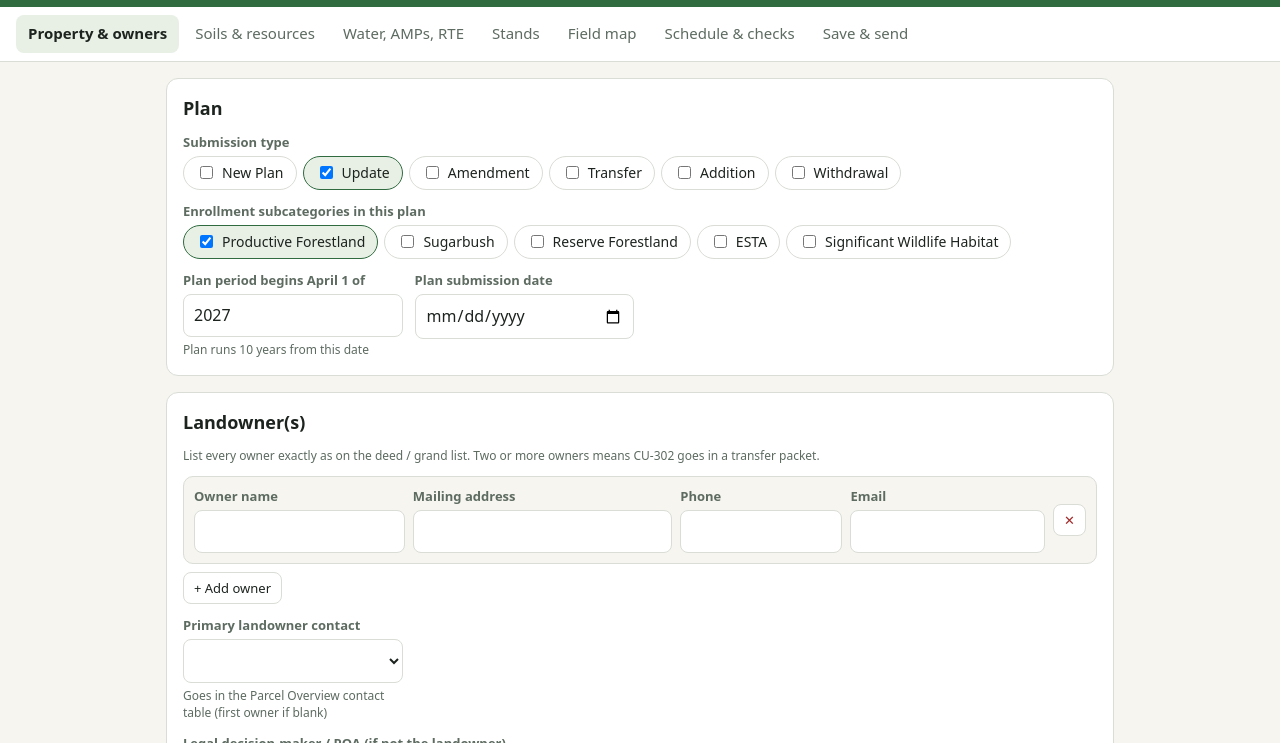
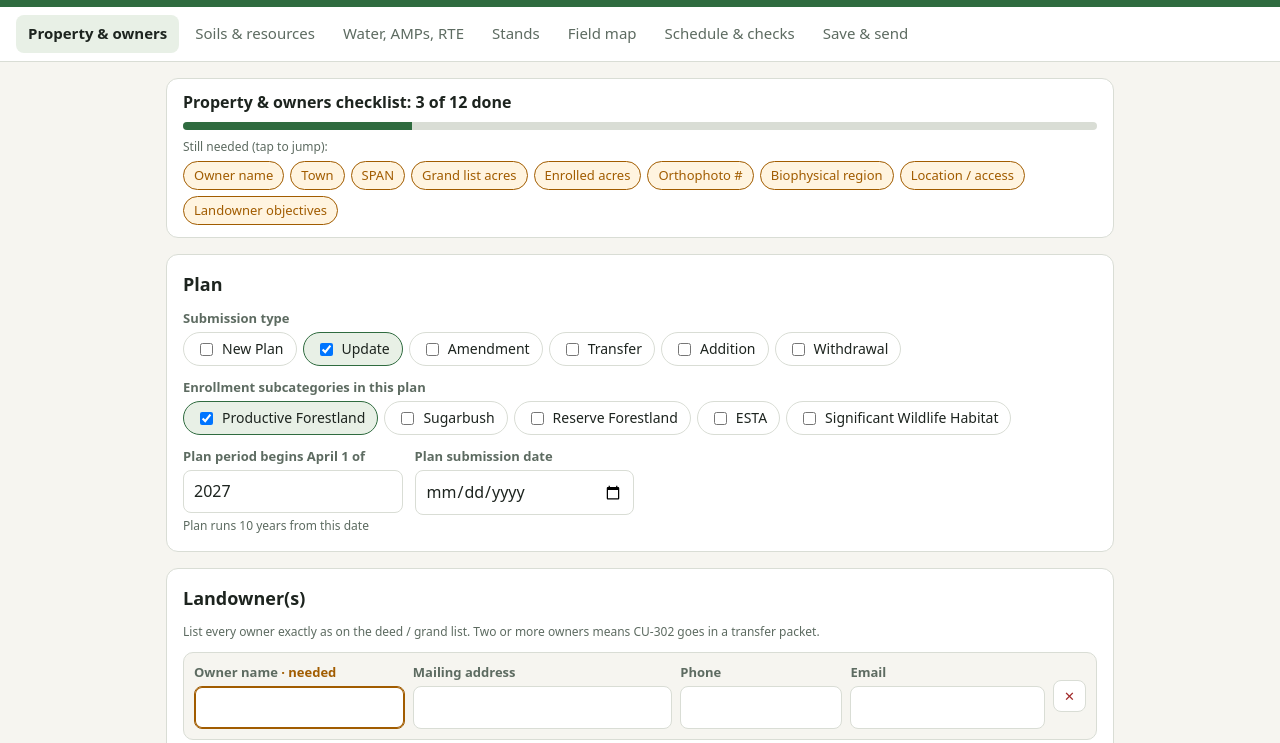
Before and after one commit to Weseverts/uva-plan-app, a plain HTML site: page index.html in a window 1280 px wide. Shown: the part 57-800 px from the top of the page. Drawn offline with Linux system fonts and the light colour scheme.

Commit message:
Checklists at the top of Property, Soils and Water tabs; highlight missing required fields
Co-Authored-By: Claude Opus 5.5 <noreply@anthropic.com>
Claude-Session: https://claude.ai/code/session_01Y476RQ2s9jsruA8JQ4yGE9

```diff
--- a/index.html
+++ b/index.html
@@ -55,6 +55,8 @@ kbd{border:1px solid var(--line);border-radius:4px;padding:0 4px;font:inherit;fo
 .mic.rec{background:var(--bad);border-color:var(--bad);animation:pulse 1.2s infinite}
 @keyframes pulse{50%{opacity:.55}}
 .chk-panel{border:1px solid var(--line);border-radius:12px;padding:12px 16px;margin-bottom:16px;background:var(--card)}
+.f.need>.l::after{content:" · needed";color:var(--warn,#b26b00);font-weight:600}
+.f.need input,.f.need textarea,.f.need select,.f.need .checks{border-color:var(--warn,#b26b00)!important;box-shadow:0 0 0 1px var(--warn,#b26b00) inset}
 .chk-panel.done{border-color:var(--ok);background:var(--ok-bg)}
 .chk-bar{height:8px;border-radius:4px;background:var(--line);overflow:hidden;margin:8px 0}
 .chk-bar i{display:block;height:100%;background:var(--accent)}
@@ -280,7 +282,7 @@ function isAmend(){const t=P.plan.types||[];return t.includes("Amendment")||t.in
 function vProperty(){
   const cloudTop=(typeof cloudPanel==="function")?cloudPanel(true):"";
   const isT=(P.plan.types||[]).includes("Transfer"), isA=isAmend();
-  return `${cloudTop}<section class="card"><h2>Plan</h2>${G("plan",[
+  return `${cloudTop}${secPanel("property")}<section class="card"><h2>Plan</h2>${G("plan",[
     ["types","Submission type","chk",{o:["New Plan","Update","Amendment","Transfer","Addition","Withdrawal"],wide:true}],
     ["subcats","Enrollment subcategories in this plan","chk",{o:["Productive Forestland","Sugarbush","Reserve Forestland","ESTA","Significant Wildlife Habitat"],wide:true}],
     ["startYear","Plan period begins April 1 of","n",{hint:"Plan runs 10 years from this date"}],
@@ -309,7 +311,7 @@ function vProperty(){
   </section>`;
 }
 function vResources(){
-  return `<section class="card"><h2>Soils</h2><p class="hint">Site index format you already use works fine, e.g. "SM 61, RM 60, BF 60".</p>
+  return `${secPanel("resources")}<section class="card"><h2>Soils</h2><p class="hint">Site index format you already use works fine, e.g. "SM 61, RM 60, BF 60".</p>
   ${R("soils",[["series","Soil series","t",{list:"dl-soils"}],["siteIndex","Site index by species","t",{ph:"SM 61, RM 60"}],["description","Description / limitations","t"]],"1.2fr 1fr 2fr","Add soil")}
   </section>
   <section class="card notes-card"><h2>Property field notes: just talk</h2><p class="hint">Access, history, wildlife sign, cultural features, owner goals. Claude turns this into the property description and resource sections.</p>${G("",[["fieldNotes","","ta",{wide:true,big:true}]])}</section>
@@ -319,7 +321,7 @@ function vResources(){
 }
 function vWater(){
   const aq=[["intermittent","Intermittent streams"],["perennial","Perennial streams / rivers"],["ponds","Lakes / ponds"],["wet12","Class I / II wetlands (incl. vernal pools)"],["wet3","Class III wetlands"]];
-  return `<section class="card"><h2>Aquatic features</h2>
+  return `${secPanel("water")}<section class="card"><h2>Aquatic features</h2>
   ${aq.map(([k,l])=>`<div class="row" style="grid-template-columns:1fr 2fr">${F("aquatic."+k,["p",l,"radio",{o:["Yes","No"]}])}${F("aquatic."+k,["n","Location / stands / notes","t"])}</div>`).join("")}
   </section>
   <section class="card"><h2>AMP implementation overview (whole parcel)</h2><p class="hint">The plan's AMP table is built per stand from each stand's "AMP implementation observed". Tick below only if you walked every road and trail.</p>
@@ -448,6 +450,60 @@ function vTreatment(b,i){
   <button class="b s x" data-del="${b.replace(/\.\d+$/,"")}" data-i="${i}">Remove treatment</button></div></details>`;
 }
 
+function sectionChecks(which){
+  const L=[];const add=(label,jump,ok)=>L.push([label,jump,!!ok]);
+  const t=x=>x!=null&&String(x).trim()!=="";
+  const pr=P.property||{}, notes=String(P.fieldNotes||"").trim().length>80;
+  if(which==="property"){
+    const types=P.plan.types||[];
+    add("Submission type","plan.types",types.length);
+    add("Enrollment subcategories","plan.subcats",(P.plan.subcats||[]).length);
+    add("Plan start year","plan.startYear",t(P.plan.startYear));
+    if(isAmend()&&!types.includes("Update")&&!types.includes("New Plan")){add("Approved plan expiration year","plan.expirationYear",t(P.plan.expirationYear));add("Amendment type","plan.amendment.kinds",((P.plan.amendment||{}).kinds||[]).length)}
+    const ow=P.owners||[];
+    add("Owner name","owners.0.name",ow.some(o=>t(o.name)));
+    ow.forEach((o,i)=>{if(t(o.name))add(`Mailing address (${o.name})`,`owners.${i}.address`,t(o.address))});
+    if(types.includes("Transfer")){add("Previous owner(s)","transfer.prevOwner",t((P.transfer||{}).prevOwner));add("Date of transfer","transfer.transferDate",t((P.transfer||{}).transferDate))}
+    [["town","Town"],["span","SPAN"],["glAcres","Grand list acres"],["enrolledAcres","Enrolled acres"],["orthophoto","Orthophoto #"],["bioRegion","Biophysical region"],["location","Location / access"]].forEach(([k,l])=>add(l,"property."+k,t(pr[k])));
+    add("Landowner objectives","property.objectives",t(pr.objectives)||notes);
+    const en=num(pr.enrolledAcres),sum=P.stands.reduce((a,x)=>a+(num(x.acres)||0),0);
+    if(en!=null&&sum>0)add(`Stand acres (${r1(sum*100)/100}) match enrolled acres`,"property.enrolledAcres",Math.abs(sum-en)<0.05);
+  }
+  if(which==="resources"){
+    const so=(P.soils||[]).filter(x=>t(x.series));
+    add("At least one soil series","soils.0.series",so.length);
+    (P.soils||[]).forEach((x,i)=>{if(t(x.series)){add(`Site index: ${x.series}`,`soils.${i}.siteIndex`,t(x.siteIndex));add(`Limitations: ${x.series}`,`soils.${i}.description`,t(x.description))}});
+    [["wildlife","Wildlife habitat"],["cultural","Cultural resources"],["recreation","Recreation"]].forEach(([k,l])=>add(l,"property."+k,t(pr[k])));
+  }
+  if(which==="water"){
+    const aq=P.aquatic||{};
+    [["intermittent","Intermittent streams"],["perennial","Perennial streams"],["ponds","Lakes / ponds"],["wet12","Class I / II wetlands"],["wet3","Class III wetlands"]].forEach(([k,l])=>{const a=aq[k]||{};add(`${l}: yes or no`,`aquatic.${k}.p`,t(a.p));if(a.p==="Yes")add(`${l}: location / stands`,`aquatic.${k}.n`,t(a.n))});
+    const amp=P.amp||{};
+    add("Parcel AMP rating","amp.rating",t(amp.rating));
+    add("AMP summary of conditions","amp.summary",t(amp.summary));
+    if(amp.rating&&amp.rating!=="Meets requirements")add("AMP deficiencies & remediation","amp.deficiencies",t(amp.deficiencies));
+    const rte=P.rte||{},items=(rte.items||[]).filter(x=>t(x.feature));
+    add("RTE / significant communities, or 'None known'","rte.none",rte.none||items.length);
+    items.forEach((x,i)=>add(`Conservation approach: ${x.feature}`,`rte.items.${i}.approach`,t(x.approach)));
+  }
+  const missing=L.filter(x=>!x[2]);
+  return {total:L.length,done:L.length-missing.length,missing};
+}
+const SEC_TITLE={property:"Property & owners",resources:"Soils & resources",water:"Water, AMPs & RTE"};
+function secPanel(which){
+  const ck=sectionChecks(which), pct=ck.total?Math.round(100*ck.done/ck.total):100;
+  return `<div class="chk-panel${ck.missing.length?"":" done"}" id="secpanel"><b>${ck.missing.length?`${SEC_TITLE[which]} checklist: ${ck.done} of ${ck.total} done`:`✓ ${SEC_TITLE[which]} has everything the plan needs`}</b>
+  <div class="chk-bar"><i style="width:${pct}%"></i></div>
+  ${ck.missing.length?`<div class="hint">Still needed (tap to jump):</div><div class="chk-list">${ck.missing.map(m=>`<button data-jumpabs="${esc(m[1])}">${esc(m[0])}</button>`).join("")}</div>`:""}</div>`;
+}
+function markMissing(){
+  document.querySelectorAll(".f.need").forEach(e=>e.classList.remove("need"));
+  let miss=[];
+  if(SEC_TITLE[tab])miss=sectionChecks(tab).missing.map(m=>m[1]);
+  else if(tab==="stands"&&P.stands[standIdx])miss=standChecks(P.stands[standIdx]).missing.map(m=>"stands."+standIdx+"."+m[1]);
+  miss.forEach(p=>{const e=document.querySelector(`[data-p="${CSS.escape(p)}"]`);const box=e&&e.closest(".f");if(box)box.classList.add("need")});
+}
+function refreshSec(){clearTimeout(refreshSec.t);refreshSec.t=setTimeout(()=>{const old=document.getElementById("secpanel");if(old&&SEC_TITLE[tab]){const tmp=document.createElement("div");tmp.innerHTML=secPanel(tab);old.replaceWith(tmp.firstElementChild)}markMissing()},400)}
 function standChecks(s){
   const sc=s.subcat||[], has=a=>a.some(x=>sc.includes(x));
   const nf=has(["SIV","OI"])&&!has(["PF","S","RF","SW","SP","NC","RTE","RA","VP","FW","OF"]);
@@ -585,10 +641,11 @@ function render(){
   migrateProp(P);
   const pick=document.getElementById("propPick");
   pick.innerHTML=Object.values(DB.props).sort((a,b)=>(b.updated||b.created).localeCompare(a.updated||a.created)).map(p=>`<option value="${p.id}"${p.id===P.id?" selected":""}>${esc((p.owners[0]&&p.owners[0].name)||"New property")}${p.property.town?" – "+esc(p.property.town):""}</option>`).join("");
-  document.getElementById("nav").innerHTML=TABS.map(([k,l])=>`<button data-tab="${k}" class="${k===tab?"on":""}">${l}</button>`).join("");
+  document.getElementById("nav").innerHTML=TABS.map(([k,l])=>`<button data-tab="${k}" class="${k===tab?"on":""}">${l}${SEC_TITLE[k]&&!sectionChecks(k).missing.length?" ✓":""}</button>`).join("");
   const v={property:vProperty,resources:vResources,water:vWater,stands:vStands,map:vMap,review:vReview,export:vExport}[tab]();
   document.getElementById("main").innerHTML=v;
   if(tab==="map")bindMap();
+  markMissing();
 }
 function clsMid(c){const n=parseFloat(c);return /\+/.test(String(c))?n+2:n}
 function diamTotHTML(st){const sum=k=>r1((st.diam||[]).reduce((a,d)=>a+(num(d[k])||0),0));return `<td><b>Total</b></td><td><b>${sum("tpa")}</b></td><td><b>${sum("ba")}</b></td><td><b>${sum("ags")}</b></td><td><b>${sum("snags")}</b></td>`}
@@ -634,7 +691,7 @@ document.addEventListener("input",e=>{
     setP(P,t.dataset.p,t.value);
     autoFill(t.dataset.p,t.value,prev);
     persist();
-    if(tab==="stands") refreshPanel();
+    if(tab==="stands") refreshPanel(); else refreshSec();
   }
 });
 document.addEventListener("change",e=>{
@@ -643,7 +700,7 @@ document.addEventListener("change",e=>{
     const am=t.dataset.p.match(/^(stands\.\d+\.regen\.\d+)\.abundance$/);
     if(am){const row=getP(P,am[1]);const cur=String(row.stems||"").trim();if(!cur||Object.values(REGEN_RANGE).includes(cur)){row.stems=REGEN_RANGE[t.value]||"";const el=document.querySelector(`[data-p="${am[1]}.stems"]`);if(el)el.value=row.stems}}
     persist();
-    if(/\.(species|regen|invasives)\.\d+\.\w+$/.test(t.dataset.p)||/\.(regenStocking|regenDist)$/.test(t.dataset.p)){if(tab==="stands")refreshPanel();clearTimeout(window.__selT);window.__selT=setTimeout(()=>{if(!document.activeElement||document.activeElement.tagName!=="SELECT")rerenderKeepFocus()},1200);return}
+    if(/\.(species|regen|invasives)\.\d+\.\w+$/.test(t.dataset.p)||/\.(regenStocking|regenDist)$/.test(t.dataset.p)){if(tab==="stands")refreshPanel();else refreshSec();clearTimeout(window.__selT);window.__selT=setTimeout(()=>{if(!document.activeElement||document.activeElement.tagName!=="SELECT")rerenderKeepFocus()},1200);return}
     rerenderKeepFocus();return}
   const grp=t.closest(".checks");
   if(grp){
@@ -660,6 +717,7 @@ document.addEventListener("click",e=>{
   const d=t.dataset;
   if(d.tab){tab=d.tab;render();window.scrollTo(0,0);return}
   if(d.jump){jumpTo("stands."+standIdx+"."+d.jump);return}
+  if(d.jumpabs){jumpTo(d.jumpabs);return}
   if(d.mic){toggleMic(d.mic,t);return}
   if(d.stand!=null){standIdx=+d.stand;if(typeof spPreview!=="undefined")spPreview=null;tab="stands";render();window.scrollTo(0,0);return}
   if(d.standadd){const n=P.stands.reduce((m,s)=>Math.max(m,parseInt(s.number)||0),0)+1;P.stands.push(blankStand(n));standIdx=P.stands.length-1;persist();render();window.scrollTo(0,0);return}
@@ -697,7 +755,7 @@ document.addEventListener("change",async e=>{if(e.target.id!=="importFile")retur
 function refreshPanel(){clearTimeout(refreshPanel.t);refreshPanel.t=setTimeout(()=>{const old=document.getElementById("chkpanel");if(!old||!P.stands[standIdx])return;const tmp=document.createElement("div");const s=P.stands[standIdx];
   // rebuild just the panel
   const html=vStands();tmp.innerHTML=html;const np=tmp.querySelector("#chkpanel");if(np)old.replaceWith(np);
-  const tabsOld=document.querySelector(".stand-tabs"),tabsNew=tmp.querySelector(".stand-tabs");if(tabsOld&&tabsNew)tabsOld.replaceWith(tabsNew);},400)}
+  const tabsOld=document.querySelector(".stand-tabs"),tabsNew=tmp.querySelector(".stand-tabs");if(tabsOld&&tabsNew)tabsOld.replaceWith(tabsNew);markMissing()},400)}
 function jumpTo(path){setTimeout(()=>jumpNow(path),230)}
 function jumpNow(path){
   const sel=`[data-p="${CSS.escape(path)}"]`;
--- a/sw.js
+++ b/sw.js
@@ -1,5 +1,5 @@
 // Offline cache for the UVA Plan Data Entry app. Bump VERSION on every release.
-const VERSION="uva-app-v8";
+const VERSION="uva-app-v9";
 const SHELL=["./","index.html","manifest.webmanifest","icon-192.png","icon-512.png"];
 self.addEventListener("install",e=>{e.waitUntil(caches.open(VERSION).then(c=>c.addAll(SHELL)));});
 self.addEventListener("activate",e=>{e.waitUntil(caches.keys().then(ks=>Promise.all(ks.filter(k=>k!==VERSION).map(k=>caches.delete(k)))).then(()=>self.clients.claim()));});
```
